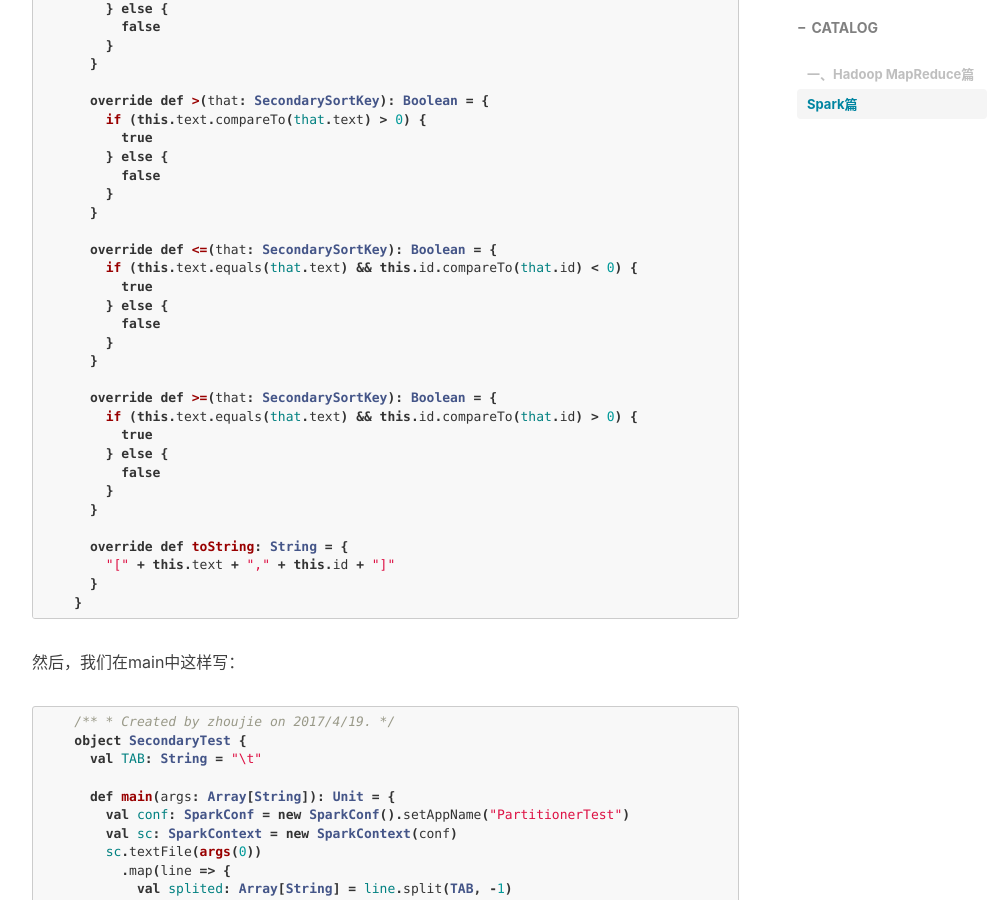
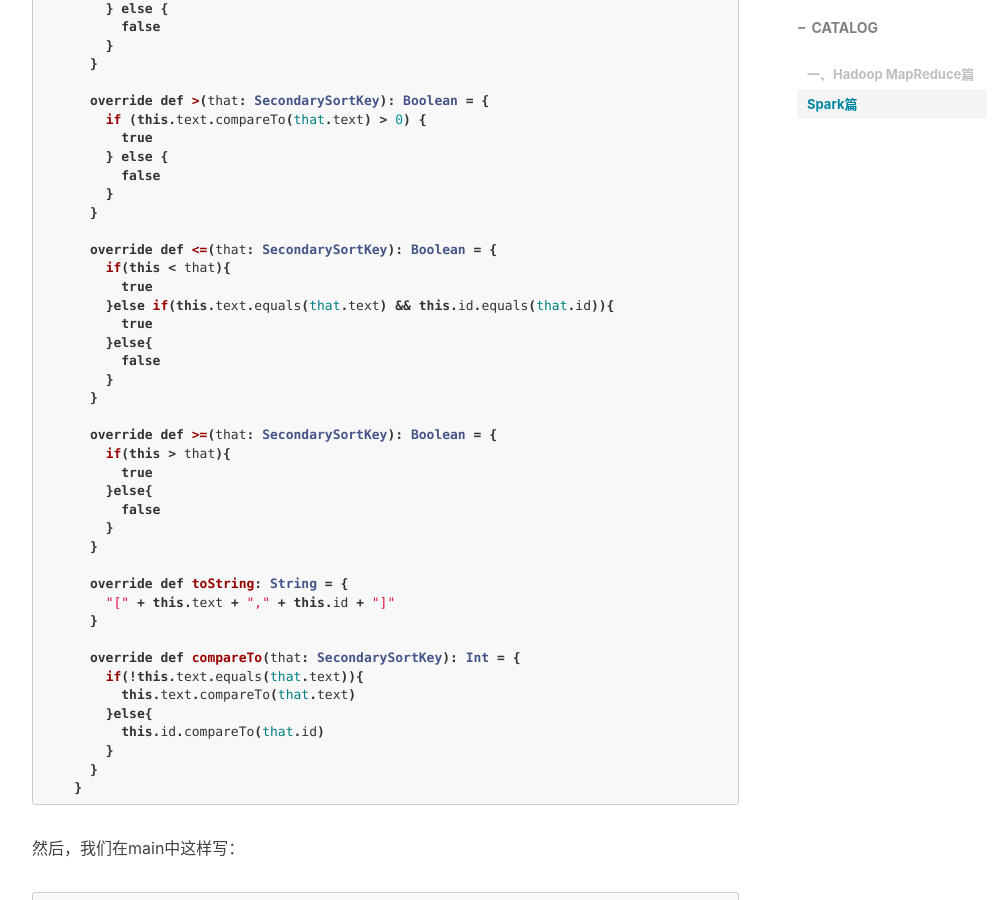
Before and after one commit to mrchor/mrchor.github.io, a Jekyll site: the page built from _posts/2017-04-28-关于Hadoop MapReduce与Apache Spark的二次排序.markdown, in a window 1280 px wide and 900 px high, scrolled down 5686 px. Shown: the whole window, without its empty margins (233-1238 px from the left). Built offline with Jekyll 4.4.1, drawn with Linux system fonts in a browser that asks for light colours; nearby versions of some CDN libraries; comment, search, counter and statistics services are not loaded.

Commit message:
关于Hadoop MapReduce与Apache Spark的二次排序

```diff
--- a/_posts/2017-04-28-关于Hadoop MapReduce与Apache Spark的二次排序.markdown
+++ b/_posts/2017-04-28-关于Hadoop MapReduce与Apache Spark的二次排序.markdown
@@ -261,23 +261,33 @@ import org.apache.spark.{SparkConf, SparkContext}
       }
 
       override def <=(that: SecondarySortKey): Boolean = {
-        if (this.text.equals(that.text) && this.id.compareTo(that.id) < 0) {
+        if(this < that){
           true
-        } else {
+        }else if(this.text.equals(that.text) && this.id.equals(that.id)){
+          true
+        }else{
           false
         }
       }
 
       override def >=(that: SecondarySortKey): Boolean = {
-        if (this.text.equals(that.text) && this.id.compareTo(that.id) > 0) {
+        if(this > that){
           true
-        } else {
+        }else{
           false
         }
       }
 
       override def toString: String = {
         "[" + this.text + "," + this.id + "]"
+      }
+
+      override def compareTo(that: SecondarySortKey): Int = {
+        if(!this.text.equals(that.text)){
+          this.text.compareTo(that.text)
+        }else{
+          this.id.compareTo(that.id)
+        }
       }
     }
 {% endhighlight %}
```
